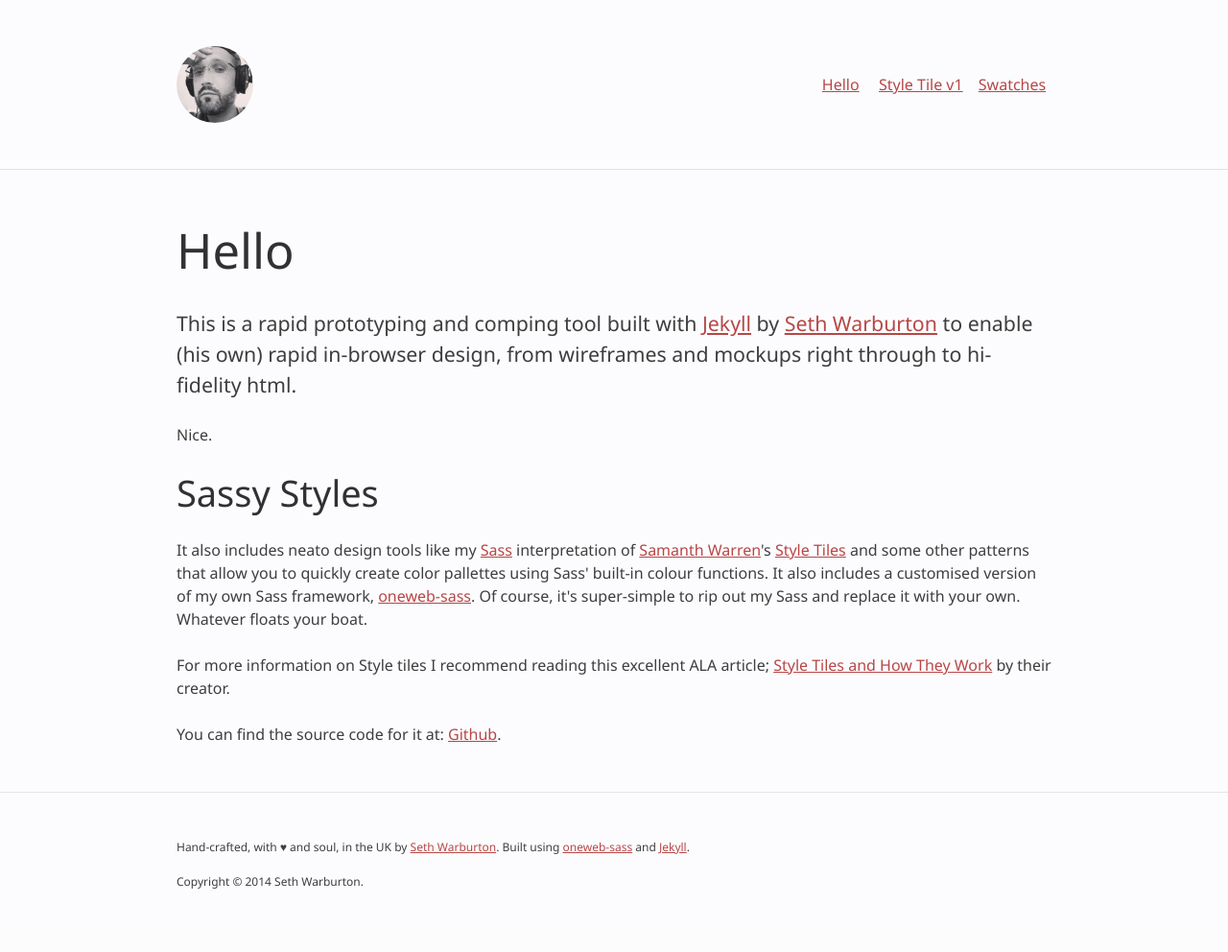
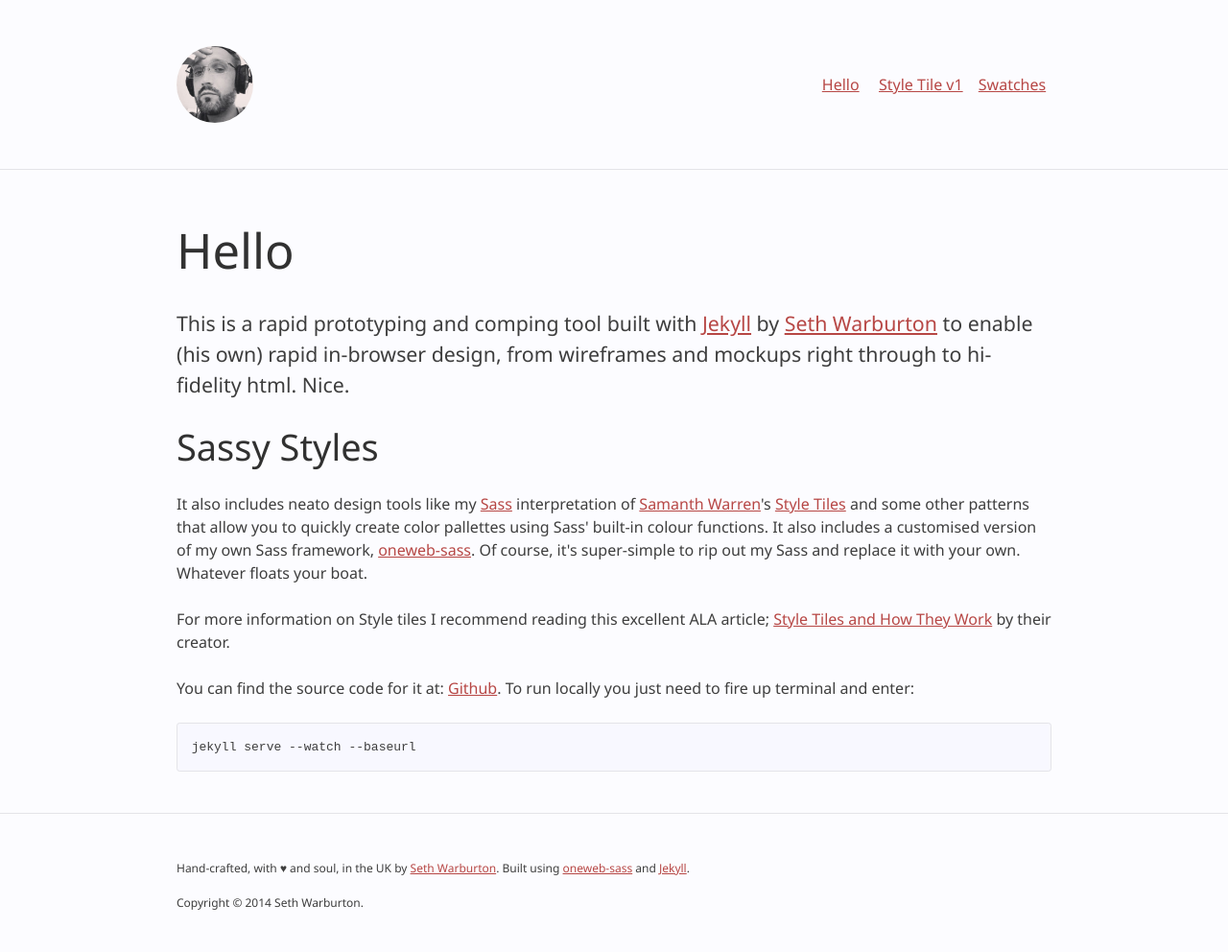
Before and after one commit to nternetinspired/jekyll-design, a Jekyll site: the page built from index.html, in a window 1280 px wide. Shown: the whole page at 96% size. Built offline with Jekyll 4.4.1, drawn with Linux system fonts in a browser that asks for light colours; before the commit the page ends 970 px from its top, so only the background shows below that.

Commit message:
added launch code

```diff
--- a/index.html
+++ b/index.html
@@ -6,8 +6,7 @@ title: Hello
 <p class="intro">This is a rapid prototyping and comping tool built with <a href="//jekyllrb.com">
     Jekyll</a> by <a href="//twitter.com/nternetinspired">Seth Warburton</a> to
     enable (his own) rapid in-browser design, from wireframes and mockups right through to
-    hi-fidelity html.</p>
-    <p>Nice.</p>
+    hi-fidelity html. Nice.</p>
 
 <h2>Sassy Styles</h2>
 <p>It also includes neato design tools like my <a href="//sass-lang.com/">Sass</a>
@@ -23,4 +22,8 @@ title: Hello
     <a href="http://alistapart.com/article/style-tiles-and-how-they-work">Style Tiles
     and How They Work</a> by their creator.</p>
 
-<p>You can find the source code for it at: <a href="//github.com/nternetinspired">Github</a>.</p>
+<p>You can find the source code for it at: <a href="//github.com/nternetinspired/jekyll-design">Github</a>.
+    To run locally you just need to fire up terminal and enter:
+</p>
+
+<pre>jekyll serve --watch --baseurl</pre>
```
